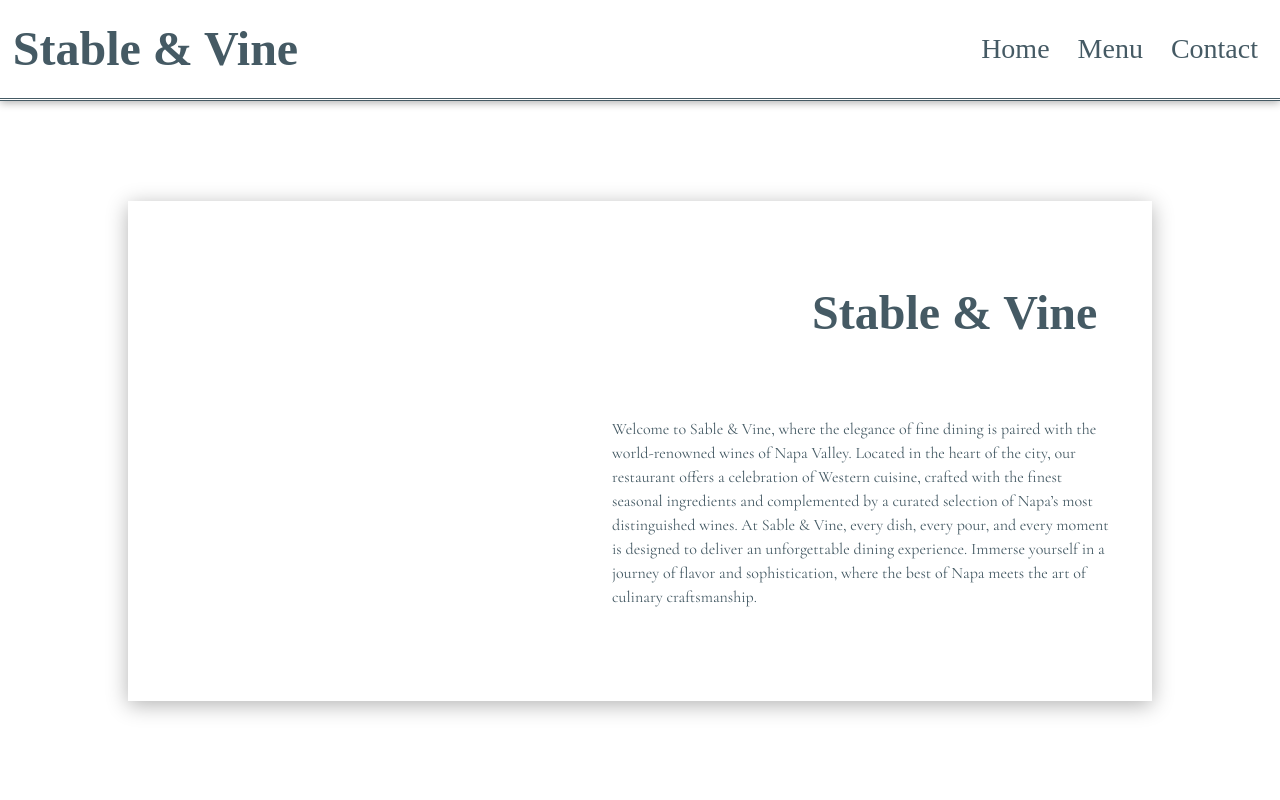
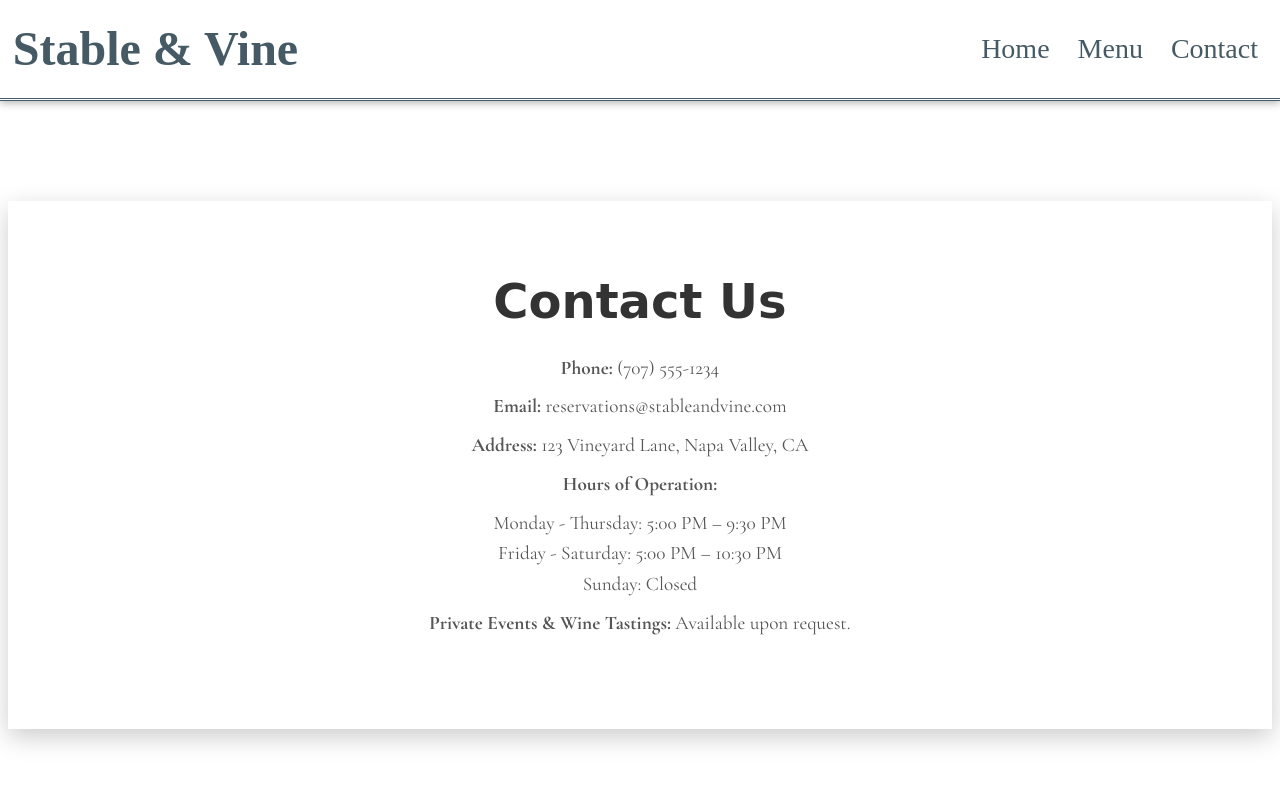
Before and after one commit to drummpy/odin-restaurant, a website built with webpack: page src/template.html in a window 1280 px wide. Both pictures are taken after a click on the button "Contact". Shown: the top 800 px of the page. Built offline with nearby package versions, Linux system fonts and the light colour scheme; files whose address does not match are found by name; a web font is replaced by a local one.

Commit message:
Add contact page functionality and styling

```diff
--- /dev/null
+++ b/src/contact.js
@@ -0,0 +1,19 @@
+export function showContact(target) {
+  target.innerHTML = `
+        <div class="contact-container">
+            <div class="contact-content">
+                <h1>Contact Us</h1>
+                <p><strong>Phone:</strong> (707) 555-1234</p>
+                <p><strong>Email:</strong> reservations@stableandvine.com</p>
+                <p><strong>Address:</strong> 123 Vineyard Lane, Napa Valley, CA</p>
+                <p><strong>Hours of Operation:</strong></p>
+                <p>
+                Monday - Thursday: 5:00 PM – 9:30 PM<br />
+                Friday - Saturday: 5:00 PM – 10:30 PM<br />
+                Sunday: Closed
+                </p>
+                <p><strong>Private Events & Wine Tastings:</strong> Available upon request.</p>
+            </div>
+        </div>
+    `;
+}
--- a/src/index.js
+++ b/src/index.js
@@ -1,6 +1,7 @@
 import "./styles.css";
 import { showHome } from "./home";
 import { showMenu } from "./menu";
+import { showContact } from "./contact";
 
 const homebutton = document.getElementById("buttonhome");
 const menubutton = document.getElementById("buttonmenu");
@@ -25,6 +26,8 @@ menubutton.addEventListener("click", () => {
 
 contactbutton.addEventListener("click", () => {
   console.log("Conact Button Pressed");
+  clearContent();
+  showContact(content);
 });
 
 showHome(content);
--- a/src/styles.css
+++ b/src/styles.css
@@ -204,3 +204,34 @@ button {
   color: #555;
   margin-top: 1rem;
 }
+
+.contact-container {
+  display: flex;
+  justify-content: center;
+  align-items: center;
+  max-width: 1200px;
+  margin: 100px auto;
+  padding: 2rem;
+  box-shadow: 0 8px 24px rgba(0, 0, 0, 0.2);
+  background-color: #ffffff;
+  text-align: center;
+}
+
+.contact-content {
+  max-width: 800px;
+  margin-bottom: 50px;
+}
+
+.contact-content h1 {
+  font-size: 3rem;
+  font-family: "Ms Madi", cursive;
+  margin-bottom: 1rem;
+  color: #333;
+}
+
+.contact-content p {
+  font-size: 1.2rem;
+  color: #555;
+  margin: 0.5rem 0;
+  line-height: 1.6;
+}
```
